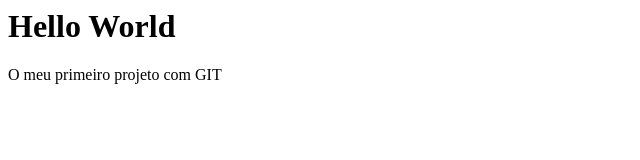
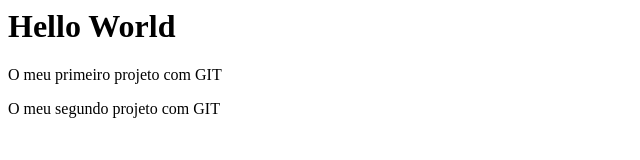
Before and after one commit to Francisca01/IPCA, a plain HTML site: page index.html in a window 1280 px wide. Shown: the whole page, without its empty margins (0-640 px from the left). Drawn offline with Linux system fonts and the light colour scheme.

Commit message:
corrigir erro no ficheiro

```diff
--- a/index.html
+++ b/index.html
@@ -1,2 +1,3 @@
 <h1>Hello World</h1>
 <p>O meu primeiro projeto com GIT</p>
+<p>O meu segundo projeto com GIT</p>
```
